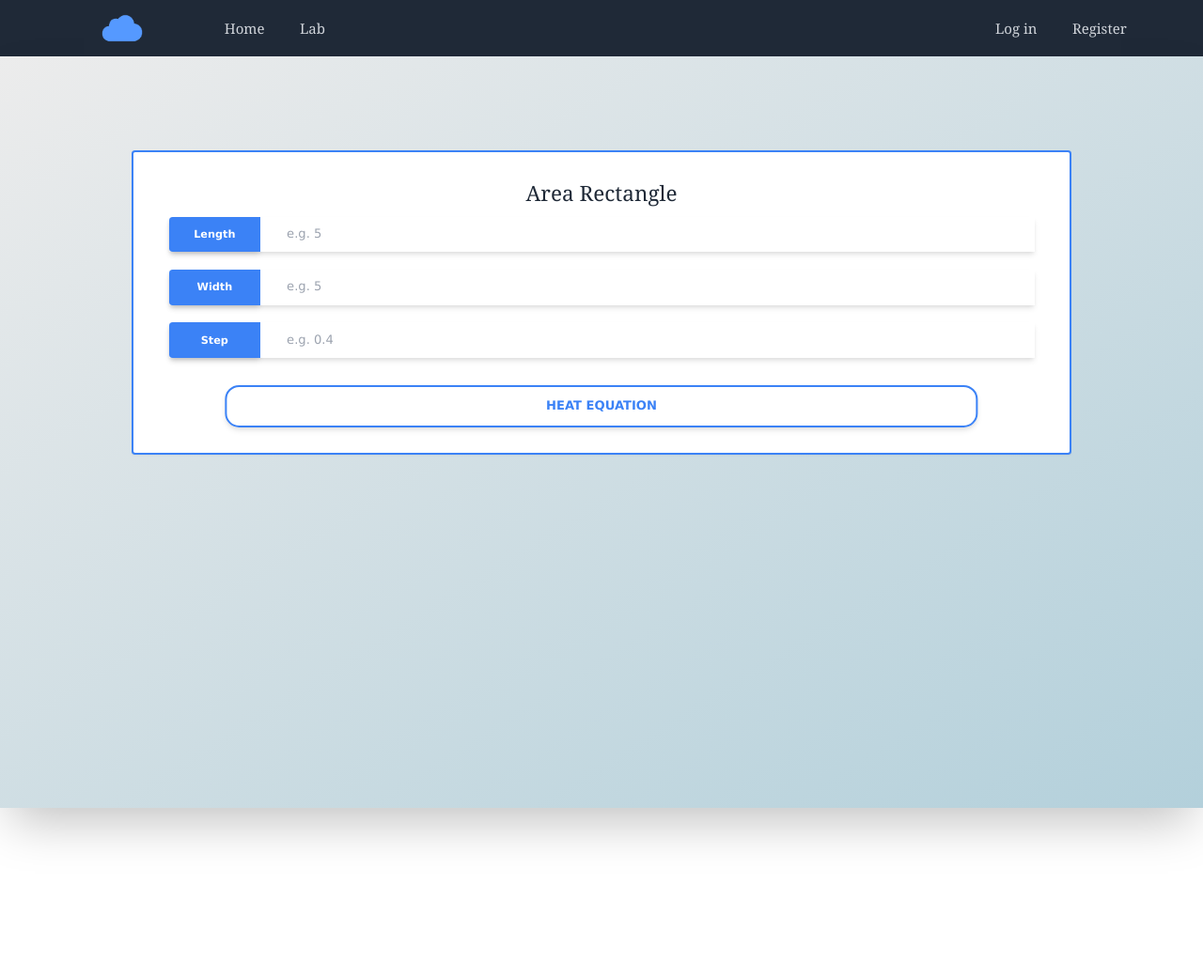
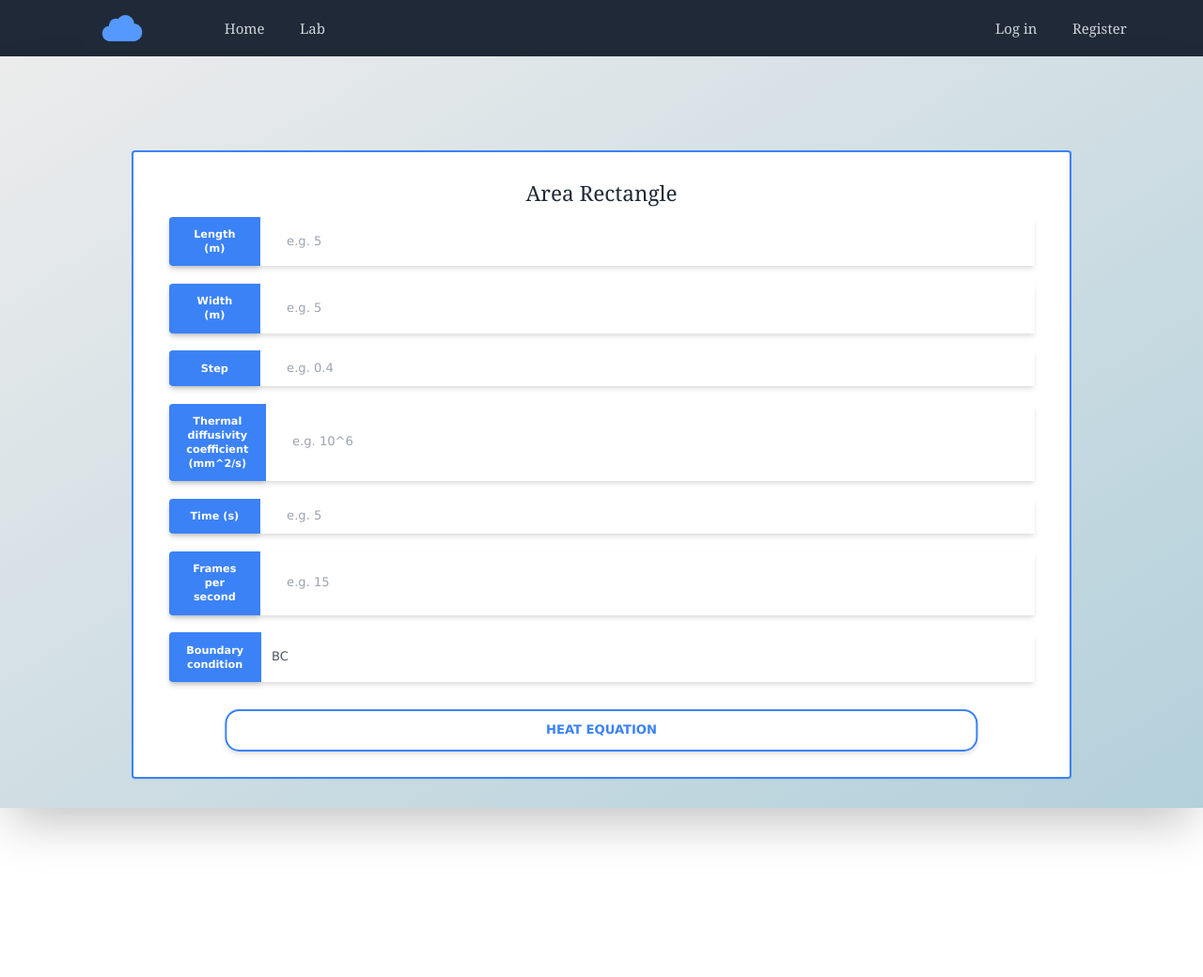
Before and after one commit to CW3A1/flask, a Flask app: page /math/heat_equation in a window 1280 px wide. Shown: the top 1040 px of the page at 94% size. Run offline with Flask 2, Linux system fonts and the light colour scheme.

Commit message:
fixed biyatch

```diff
--- a/app.py
+++ b/app.py
@@ -117,14 +117,14 @@ def lagrange_interpolation():
             r = requests.post(db_url, json={'operation': 'lint', 'options': {'a': vectora, 'b': vectorb}})
         n = r.json()
         taskid = n['task_id']
-        return render_template('results/resultlloading.html', taskid = taskid)
+        return render_template('results/resultloading.html', taskid = taskid)
     return render_template('maths/lagrange_interpolation.html')
 
 @app.route('/math/taylor_approximation',methods=['POST','GET'])
 def taylor_approximation():
     if request.method == 'POST':
         function = request.form['f']
-        x0 = request.form['x0']
+        x0 = request.form['x']
         order = request.form['order']
         if request.cookies.get('jwt'):
             r = requests.post(db_url, json={'operation': 'taprox', 'options': {'f': function, 'x0': x0, 'order': order}},headers={'Authorization': 'Bearer '+request.cookies.get('jwt')})
@@ -132,7 +132,7 @@ def taylor_approximation():
             r = requests.post(db_url, json={'operation': 'taprox', 'options': {'f': function, 'x0': x0, 'order': order}})
         n = r.json()
         taskid = n['task_id']
-        return render_template('results/resultlloading.html', taskid = taskid)
+        return render_template('results/resultloading.html', taskid = taskid)
     return render_template('maths/taylor_approximation.html')
 
 @app.route('/status/<task_id>')
@@ -154,6 +154,8 @@ def status(task_id):
         return render_template('results/resultlagrange_interpolation.html', options = options, result = result)
     if operation == 'taprox':
         return render_template('results/resulttaylor_approximation.html', options = options, result = result)
+    if operation == 'heateq':
+        return render_template('results/resultheat_equation.html', options = options, result = result)
 
 @app.route('/math/heat_equation',methods=['POST','GET'])
 def heat_equation():
--- a/templates/maths/heat_equation.html
+++ b/templates/maths/heat_equation.html
@@ -2,25 +2,59 @@
 {% block content %}
 <link href="/static/css/differentiation.css" rel="stylesheet">
 <div id="blad" class="shadow-2xl justify-center">
-<div id="bovenblad" class="login_form border-2 border-blue-500 p-10 pt-5 shadow-sm mx-auto flex rounded" style="width: 1000px;position: relative;top:100px;">
+    <div id="bovenblad" class="login_form border-2 border-blue-500 p-10 pt-5 shadow-sm mx-auto flex rounded"
+        style="width: 1000px;position: relative;top:100px;">
         <div class="sec flex-1">
             <form method='POST' action="#">
                 <h1 class="text-gray-800 font-serif text-2xl text-center">
                     Area Rectangle
                 </h1>
                 <span class="flex shadow-md mb-5 text-xs">
-                    <span class="bg-blue-500 w-28 font-bold text-center shadow-md text-white p-3 px-5 rounded-l">Length</span>
-                        <input class="field text-sm text-gray-600 p-2 px-3 rounded-r w-full" id="og" type="number" required placeholder="    e.g. 5" name="og" value="og">
+                    <span
+                        class="bg-blue-500 w-28 font-bold text-center shadow-md text-white p-3 px-5 rounded-l">Length (m)</span>
+                    <input class="field text-sm text-gray-600 p-2 px-3 rounded-r w-full" id="L_X" type="number" required
+                        placeholder="    e.g. 5" name="L_X" value="L_X" step="any">
                 </span></span>
                 <span class="flex shadow-md mb-5 text-xs">
-                    <span class="bg-blue-500 w-28 font-bold text-center shadow-md text-white p-3 px-5 rounded-l">Width</span>
-                        <input class="field text-sm text-gray-600 p-2 px-3 rounded-r w-full" id="og" type="number" required placeholder="    e.g. 5" name="og" value="og">
+                    <span
+                        class="bg-blue-500 w-28 font-bold text-center shadow-md text-white p-3 px-5 rounded-l">Width (m)</span>
+                    <input class="field text-sm text-gray-600 p-2 px-3 rounded-r w-full" id="L_Y" type="number" required
+                        placeholder="    e.g. 5" name="L_Y" value="L_Y" step="any">
                 </span></span>
                 <span class="flex shadow-md mb-5 text-xs">
-                    <span class="bg-blue-500 w-28 font-bold text-center shadow-md text-white p-3 px-5 rounded-l">Step</span>
-                        <input class="field text-sm text-gray-600 p-2 px-3 rounded-r w-full" id="og" type="number" required placeholder="    e.g. 0.4" name="og" value="og">
+                    <span
+                        class="bg-blue-500 w-28 font-bold text-center shadow-md text-white p-3 px-5 rounded-l">Step</span>
+                    <input class="field text-sm text-gray-600 p-2 px-3 rounded-r w-full" id="H" type="number" required
+                        placeholder="    e.g. 0.4" name="H" value="H" step="any">
                 </span></span>
-                    <button type="submit" href="{{ url_for('heat_equation')}}" style="position: relative;left:50%;transform: translate(-50%,22%);width: 87%;" class="border-2 border-blue-500 hover:bg-blue-500 shadow-md hover:text-white mt-3 text-blue-500 block text-center p-3 px-4 text-sm rounded-2xl cursor-pointer font-bold">HEAT EQUATION </button>
+                <span class="flex shadow-md mb-5 text-xs">
+                    <span
+                        class="bg-blue-500 w-28 font-bold text-center shadow-md text-white p-3 px-5 rounded-l">Thermal diffusivity coefficient (mm^2/s)</span>
+                    <input class="field text-sm text-gray-600 p-2 px-3 rounded-r w-full" id="ALPHA" type="number" required
+                        placeholder="    e.g. 10^6" name="ALPHA" value="ALPHA" step="any">
+                </span></span>
+                <span class="flex shadow-md mb-5 text-xs">
+                    <span
+                        class="bg-blue-500 w-28 font-bold text-center shadow-md text-white p-3 px-5 rounded-l">Time (s)</span>
+                    <input class="field text-sm text-gray-600 p-2 px-3 rounded-r w-full" id="T" type="number" required
+                        placeholder="    e.g. 5" name="T" value="T" step="1">
+                </span></span>
+                <span class="flex shadow-md mb-5 text-xs">
+                    <span
+                        class="bg-blue-500 w-28 font-bold text-center shadow-md text-white p-3 px-5 rounded-l">Frames per second</span>
+                    <input class="field text-sm text-gray-600 p-2 px-3 rounded-r w-full" id="FPS" type="number" required
+                        placeholder="    e.g. 15" name="FPS" value="FPS" step="1">
+                </span></span>
+                <span class="flex shadow-md mb-5 text-xs">
+                    <span
+                        class="bg-blue-500 w-28 font-bold text-center shadow-md text-white p-3 px-5 rounded-l">Boundary condition</span>
+                    <input class="field text-sm text-gray-600 p-2 px-3 rounded-r w-full" id="BC" type="text" required
+                        placeholder="    e.g. Flux r no" name="BC" value="BC">
+                </span></span>
+                <button type="submit" href="{{ url_for('heat_equation')}}"
+                    style="position: relative;left:50%;transform: translate(-50%,22%);width: 87%;"
+                    class="border-2 border-blue-500 hover:bg-blue-500 shadow-md hover:text-white mt-3 text-blue-500 block text-center p-3 px-4 text-sm rounded-2xl cursor-pointer font-bold">HEAT
+                    EQUATION </button>
             </form>
         </div>
     </div>
--- a/templates/maths/lagrange_interpolation.html
+++ b/templates/maths/lagrange_interpolation.html
@@ -14,7 +14,7 @@
                 <span class="bg-blue-500 w-28 font-bold text-center shadow-md text-white p-3 px-5 rounded-l">Y-values</span>
                     <input class="field text-sm text-gray-600 p-2 px-3 rounded-r w-full" id="yval" type="text" required placeholder="    e.g. 3,5,6,1,8" name="yval">
             </span>
-                <buttonstyle="position: relative;left:50%;transform: translate(-50%,22%);width: 87%;" class="border-2 border-blue-500 hover:bg-blue-500 shadow-md hover:text-white mt-3 text-blue-500 block text-center p-3 px-4 text-sm rounded-2xl cursor-pointer font-bold" href="{{ url_for('lagrange_interpolation') }}">INTERPOLATE</button>
+                <button style="position: relative;left:50%;transform: translate(-50%,22%);width: 87%;" class="border-2 border-blue-500 hover:bg-blue-500 shadow-md hover:text-white mt-3 text-blue-500 block text-center p-3 px-4 text-sm rounded-2xl cursor-pointer font-bold" href="{{ url_for('lagrange_interpolation') }}">INTERPOLATE</button>
         </form>
     </div>
 </div>
--- a/templates/maths/taylor_approximation.html
+++ b/templates/maths/taylor_approximation.html
@@ -11,11 +11,11 @@
             </span>
             <span class="flex shadow-md mb-5 text-xs">
                 <span class="bg-blue-500 w-28 font-bold text-center shadow-md text-white p-3 px-5 rounded-l">Point</span>
-                    <input class="field text-sm text-gray-600 p-2 px-3 rounded-r w-full" id="og" step='any' type="number" required placeholder="    e.g. 1" name="og" value="og" step='any'>
+                    <input class="field text-sm text-gray-600 p-2 px-3 rounded-r w-full" id="x" step='any' type="number" required placeholder="    e.g. 1" name="x" value="x">
             </span>
             <span class="flex shadow-md mb-5 text-xs">
                 <span class="bg-blue-500 w-28 font-bold text-center shadow-md text-white p-3 px-5 rounded-l">Order</span>
-                    <input class="field text-sm text-gray-600 p-2 px-3 rounded-r w-full" id="orde" step='1' type="number" required placeholder="    e.g. 1" name="orde" value="orde">
+                    <input class="field text-sm text-gray-600 p-2 px-3 rounded-r w-full" id="order" step='1' type="number" required placeholder="    e.g. 1" name="order" value="order">
             </span>
                 <button style="position: relative;left:50%;transform: translate(-50%,22%);width: 87%;" class="border-2 border-blue-500 hover:bg-blue-500 shadow-md hover:text-white mt-3 text-blue-500 block text-center p-3 px-4 text-sm rounded-2xl cursor-pointer font-bold" href="{{ url_for('taylor_approximation') }}">APPROXIMATE</button>
         </form>
--- /dev/null
+++ b/templates/results/resultheat_equation.html
@@ -0,0 +1 @@
+<img src="{{result['link']}}" alt="Solution of heat problem" height="500" width="700">
--- a/templates/results/resultlagrange_interpolation.html
+++ b/templates/results/resultlagrange_interpolation.html
@@ -2,7 +2,7 @@
 {% block content %}
 <body>
     <h1 class="text-gray-800 font-serif text-xl text-center">
-        The result of the lagrange interpolation with vectors a = {{options['vectora']}} and b = {{options['vectorb']}} is:
+        The result of the lagrange interpolation with vectors a = {{options['a']}} and b = {{options['b']}} is:
     </h1>
     <div class="sec flex-1">
         <span class="flex shadow-md mb-5 text-base">
--- a/templates/results/resultoptimization.html
+++ b/templates/results/resultoptimization.html
@@ -2,10 +2,10 @@
 {% block content %}
 <body>
     <h1 class="text-gray-800 font-serif text-xl text-center">
-        The optimization of f(x)={{options['f']}} between {{options['xl']}} and {{options['xu']}} in the x-area and between {{options['yl']}} and {{options['yu']}} in the y-area is:</h1>
+        The optimization of f(x,y)={{options['f']}} between {{options['xl']}} and {{options['xu']}} in the x-area and between {{options['yl']}} and {{options['yu']}} in the y-area is:</h1>
     <div class="sec flex-1">
         <span class="flex shadow-md mb-5 text-base">
             <span class="bg-blue-500 w-28 font-bold text-center text-gray-200 p-3 px-5 rounded-l">Result:</span>
-        <h1 class="font-serif text-lg" style="position: relative;left: 30px;">{{result['vector']}}</h1>
+        <h1 class="font-serif text-lg" style="position: relative;left: 30px;">X = {{result['vector'][0]}}, Y = {{result['vector'][1]}} and f({{result['vector'][0]}},{{result['vector'][1]}}) = {{result['vector'][2]}}</h1>
     </div>
 {% endblock %}
```
Lines whose indentation alone changed are shown as unchanged.
